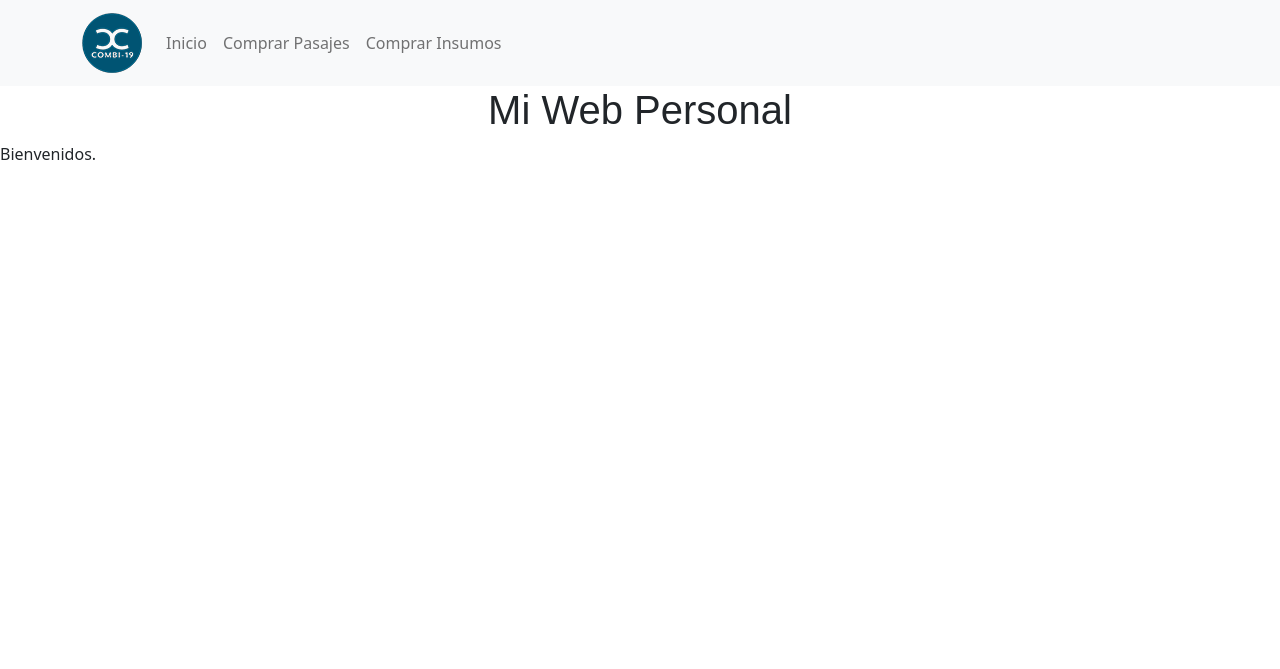
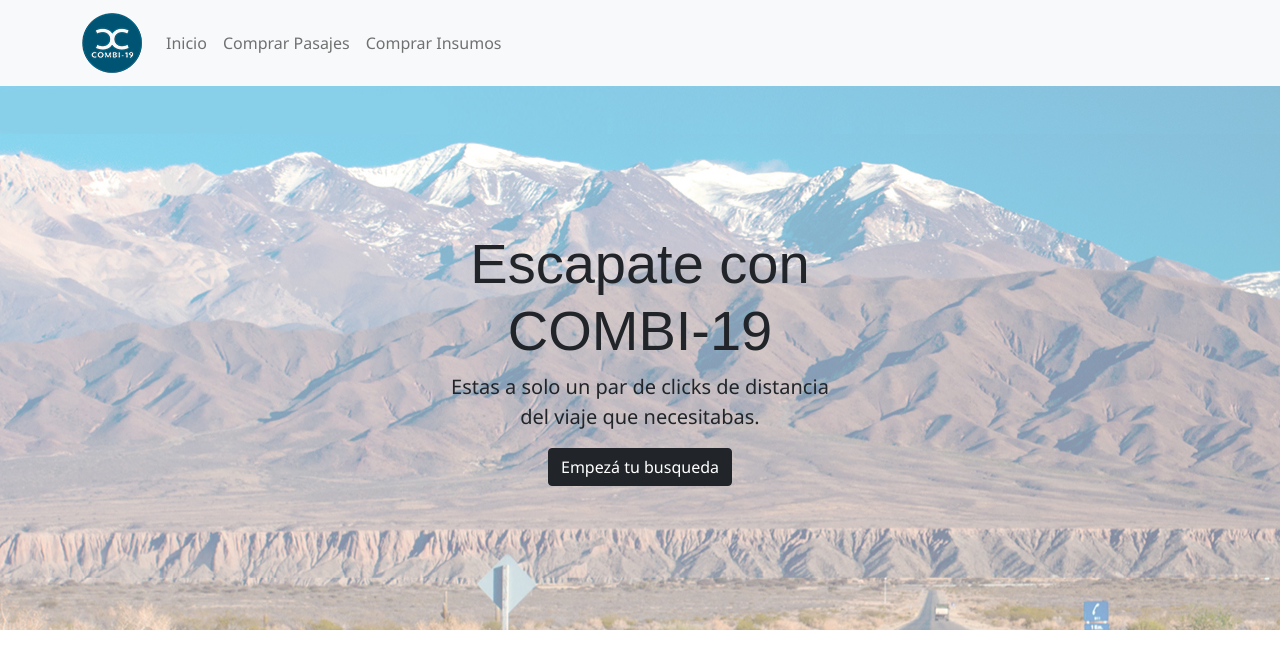
Before and after one commit to agmontserrat/Combi19, a Django app: page /home in a window 1280 px wide. Shown: the top 669 px of the page. Run offline with Django 3.2, Linux system fonts and the light colour scheme; some libraries are stand-ins or nearby versions.

Commit message:
encabezado para el home

```diff
--- a/Combi19App/static/Combi19App/css/estilos.css
+++ b/Combi19App/static/Combi19App/css/estilos.css
@@ -2,6 +2,7 @@ body{
   font-family: "Segoe UI";
   background-color: #ffffff;
 }
+
 
 /*Caja blanca registro/inicio
 .container{
--- a/Combi19App/templates/Combi19App/base.html
+++ b/Combi19App/templates/Combi19App/base.html
@@ -7,8 +7,8 @@
     <meta charset="UTF-8">
     <meta http-equiv="X-UA-Compatible" content="IE=edge">
     <meta name="viewport" content="width=device-width, initial-scale=1">
+    <link rel="stylesheet" href="https://cdn.jsdelivr.net/npm/bootstrap@5.0.0-beta3/dist/css/bootstrap.min.css" integrity="sha384-eOJMYsd53ii+scO/bJGFsiCZc+5NDVN2yr8+0RDqr0Ql0h+rP48ckxlpbzKgwra6" crossorigin="anonymous">
     <link rel="stylesheet" href="{% static 'Combi19App/css/estilos.css' %}">
-    <link rel="stylesheet" href="https://cdn.jsdelivr.net/npm/bootstrap@5.0.0-beta3/dist/css/bootstrap.min.css" integrity="sha384-eOJMYsd53ii+scO/bJGFsiCZc+5NDVN2yr8+0RDqr0Ql0h+rP48ckxlpbzKgwra6" crossorigin="anonymous">
     <title>Combi-19</title>
 </head>
 
--- a/Combi19App/templates/Combi19App/home.html
+++ b/Combi19App/templates/Combi19App/home.html
@@ -1,9 +1,17 @@
 {% extends 'Combi19App/base.html' %}
-
+{% load static %}
 {% block title %}Portada{% endblock %}
 
 {% block content %}
-    <h1>Mi Web Personal</h1>
-    <p>Bienvenidos.</p>
+    <!--Imagen encabezado-->
+    <div class="position-relative overflow-hidden p-md-5 m-md-0 text-center bg-light imagenRuta" style="background-image: url({% static 'Combi19App/img/ruta.jpg' %})">
+        <!-- <img class=" position-absolute img-fluid" src="{% static 'Combi19App/img/ruta.jpg' %}" alt="" width="100%"> -->
+        <div class="col-md-5 p-lg-5 mx-auto my-5">
+          <h1 class="display-4 font-weight-normal encabezado">Escapate con COMBI-19</h1>
+          <p class="lead font-weight-normal "><b>Estas a solo un par de clicks de distancia del viaje que necesitabas.</b></p>
+          <a class="btn btn-dark" href="#">Empezá tu busqueda</a>
+        </div>
+
+      </div>
 
 {% endblock %}
```
Also changed, not shown: Combi19App/static/Combi19App/img/ruta.jpg (added).
